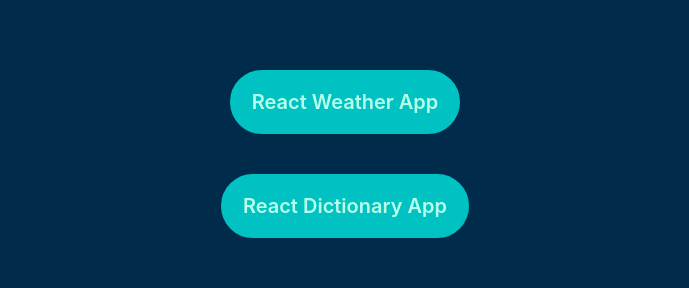
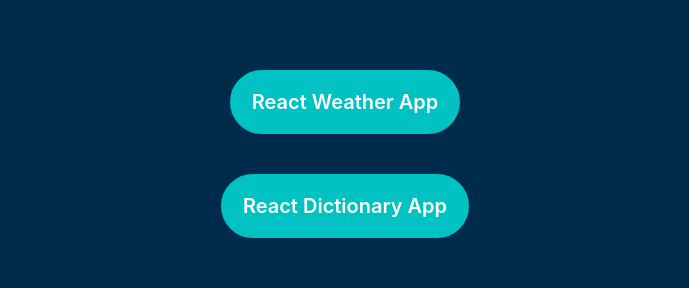
Before and after one commit to The-Travelling-Colognian/react-weather-dictionary-landingpage, a React (Create React App) app: page / in a window 1280 px wide. Shown: the part 220-508 px from the top of the page, without its empty margins (295-984 px from the left). Built offline with nearby package versions, Linux system fonts and the light colour scheme; the HTML template or start-up script is replaced by a standard one.

Commit message:
Changed the font-color and the transition of the FinalProjects buttons

```diff
--- a/src/FinalProjects.css
+++ b/src/FinalProjects.css
@@ -9,13 +9,13 @@
 
 .FinalProjects .btn {
   background: #00c2c2;
-  color: var(--primary-color);
+  color: white;
   border: 2px solid #00c2c2;
   border-radius: 35px;
   font-size: 30px;
   font-weight: 600;
   padding: 15px 20px;
-  transition: all 200ms ease-in-out;
+  transition: all 150ms ease-in-out;
 }
 
 .FinalProjects .btn:hover {
```
